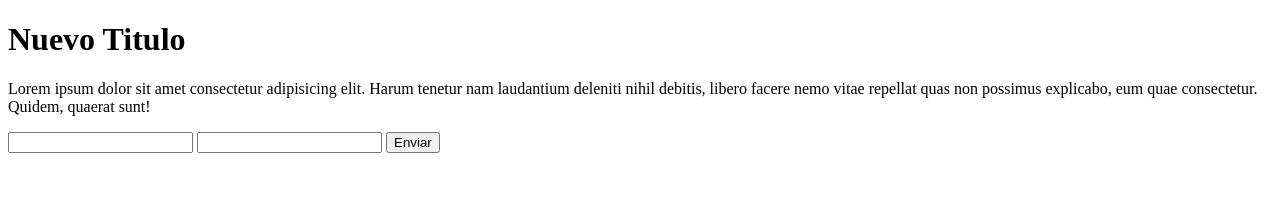
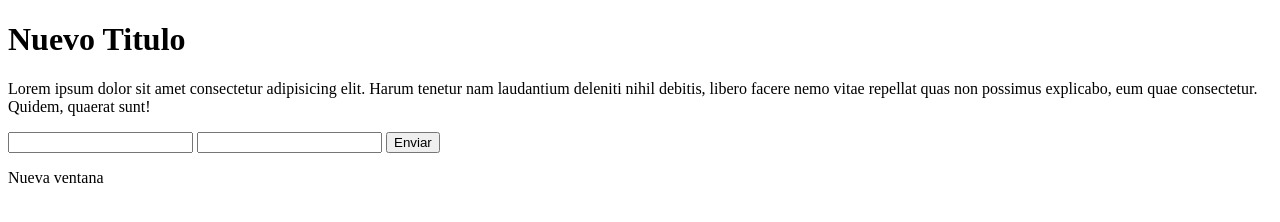
Before and after one commit to dplnares/git-practica, a plain HTML site: page index.html in a window 1280 px wide. Drawn offline with Linux system fonts and the light colour scheme.

Commit message:
Se agrego el footer

```diff
--- a/index.html
+++ b/index.html
@@ -15,5 +15,8 @@
     <input type="password">
     <button>Enviar</button>
   </form>
+  <footer>
+    <p>Nueva ventana</p>
+  </footer>
 </body>
 </html>
```
